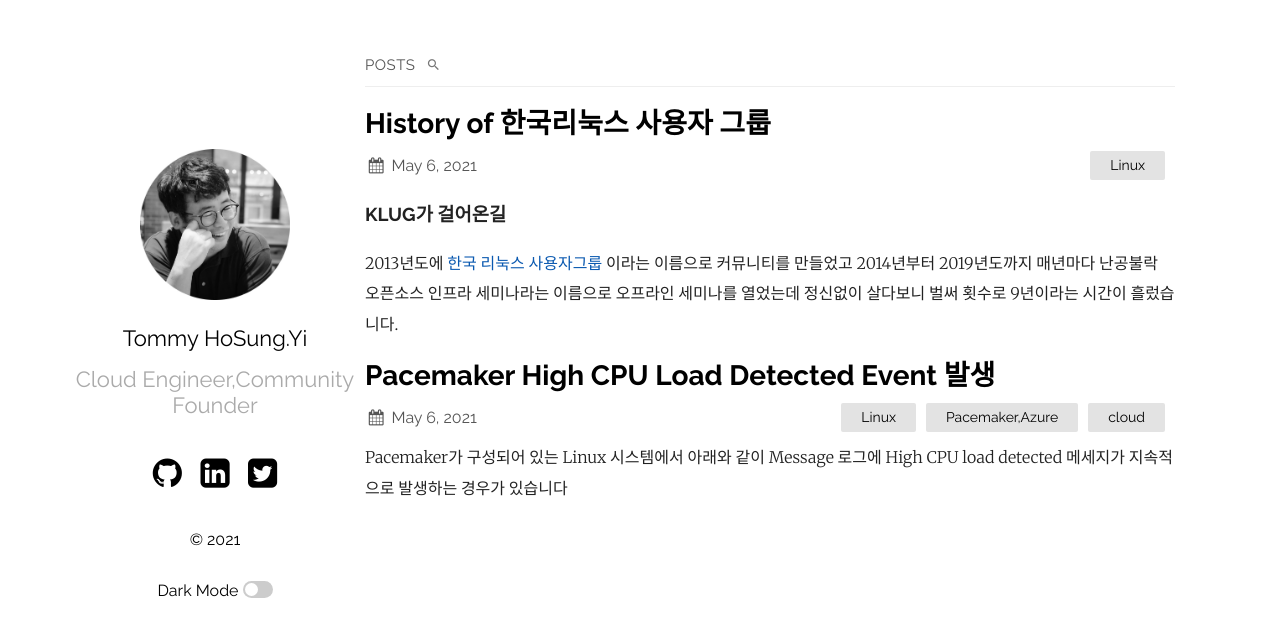
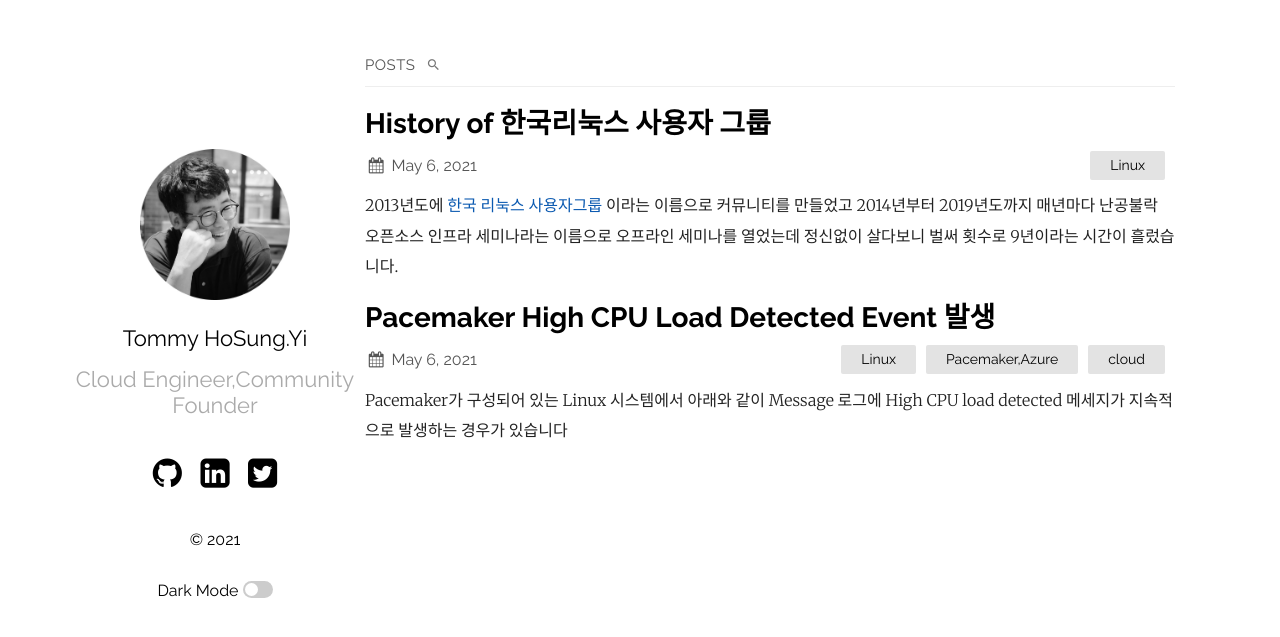
Before and after one commit to hslee77/hslee77.github.io, a Jekyll site: the page built from index.md, in a window 1280 px wide. Shown: the top 637 px of the page. Built offline with Jekyll 4.4.1, drawn with Linux system fonts in a browser that asks for light colours.

Commit message:
LinuxCommunity

```diff
--- a/_posts/2021-05-07-LinuxSeminar-History.md
+++ b/_posts/2021-05-07-LinuxSeminar-History.md
@@ -4,7 +4,7 @@ title:  "History of 한국리눅스 사용자 그룹"
 date:   2021-05-07 01:18:20 +0530
 categories: Linux
 ---
-### KLUG가 걸어온길
+
 2013년도에 [한국 리눅스 사용자그룹][KLUG] 이라는 이름으로 커뮤니티를 만들었고 2014년부터 2019년도까지 매년마다 난공불락 오픈소스 인프라 세미나라는 이름으로 오프라인 세미나를 열었는데 정신없이 살다보니 벌써 횟수로 9년이라는 시간이 흘렀습니다.
 
 리눅스가 좋아서 이걸로 밥벌어 먹겠다고 인생을 걸었던 사람들중에 제대로 월급도 못받고 일하며 등골 브레이킹 한번쯤 안겪어 본사람 없었는데 나역시도 그중에 한사람이었고 그래도 뭐가 미련이 남아 9년전 페이스북을 통해서 커뮤니티를 만들고 지지고 복고 하면서 여기까지 왔네요.
```
